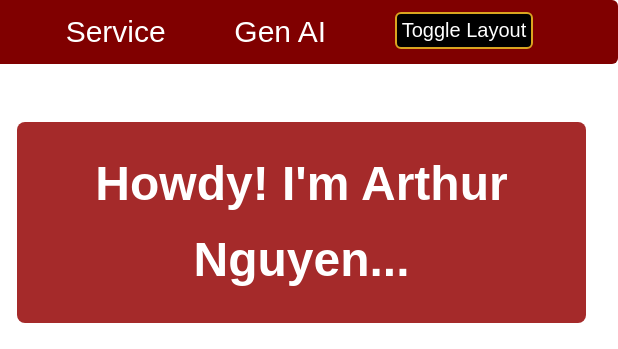
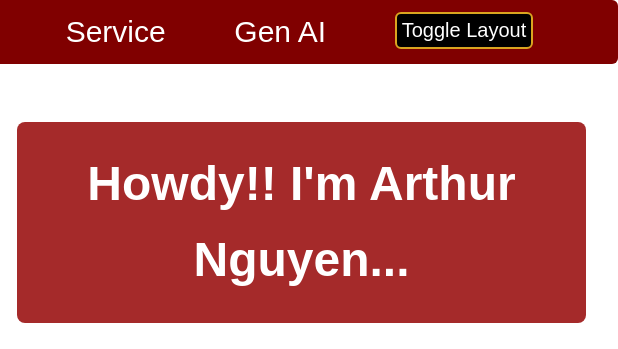
Before and after one commit to seasonedpepper/CSCE412-Static-Website, a plain HTML site: page index.html in a window 1280 px wide. Shown: the top 349 px of the page, 662-1280 px from the left. Drawn offline with Linux system fonts and the light colour scheme.

Commit message:
push change

```diff
--- a/index.html
+++ b/index.html
@@ -37,7 +37,7 @@
   </div>
   <div id='headshot-description'>
     <div class="header-banner">
-      <h1>Howdy! I'm Arthur Nguyen... </h1>
+      <h1>Howdy!! I'm Arthur Nguyen... </h1>
     </div>
     <br/>
     <p>    I'm a class of 27' Texas A&M Computer Science Major, with a math and statistics minor, participating in the <a href="https://engineering.tamu.edu/academics/eh/index.html">Engineering Honors program</a>. Currently, I am a 3rd year student with a 4.0 GPA.  </p>
```
Also changed, not shown: images/360EnergyImg.png (renamed from 360EnergyImg.png), images/bigEvent.jpeg (renamed from bigEvent.jpeg), images/ipelint.jpg (renamed from ipelint.jpg), images/nectarImg.png (renamed from nectarImg.png), images/tutoringChildren.jpg (renamed from tutoringChildren.jpg), 4 other files.
